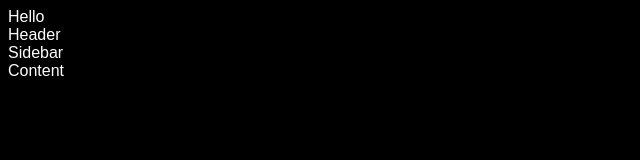
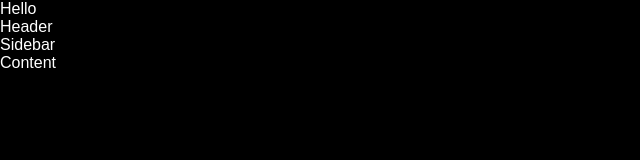
Before and after one commit to Liubsi/dashboard, a plain HTML site: page index.html in a window 1280 px wide. Shown: the whole page, without its empty margins (0-640 px from the left). Drawn offline with Linux system fonts and the light colour scheme.

Commit message:
got rid of default margin and padding, changed page div to 100vw and vh

```diff
--- a/style.css
+++ b/style.css
@@ -1,8 +1,13 @@
 * {
     color: white;
     font-family: 'Montserrat', sans-serif;
+
+    margin: 0;
+    padding: 0;
 }
 
-body {
+.page {
     background-color: black;
+    width: 100vw;
+    height: 100vh;
 }
```
